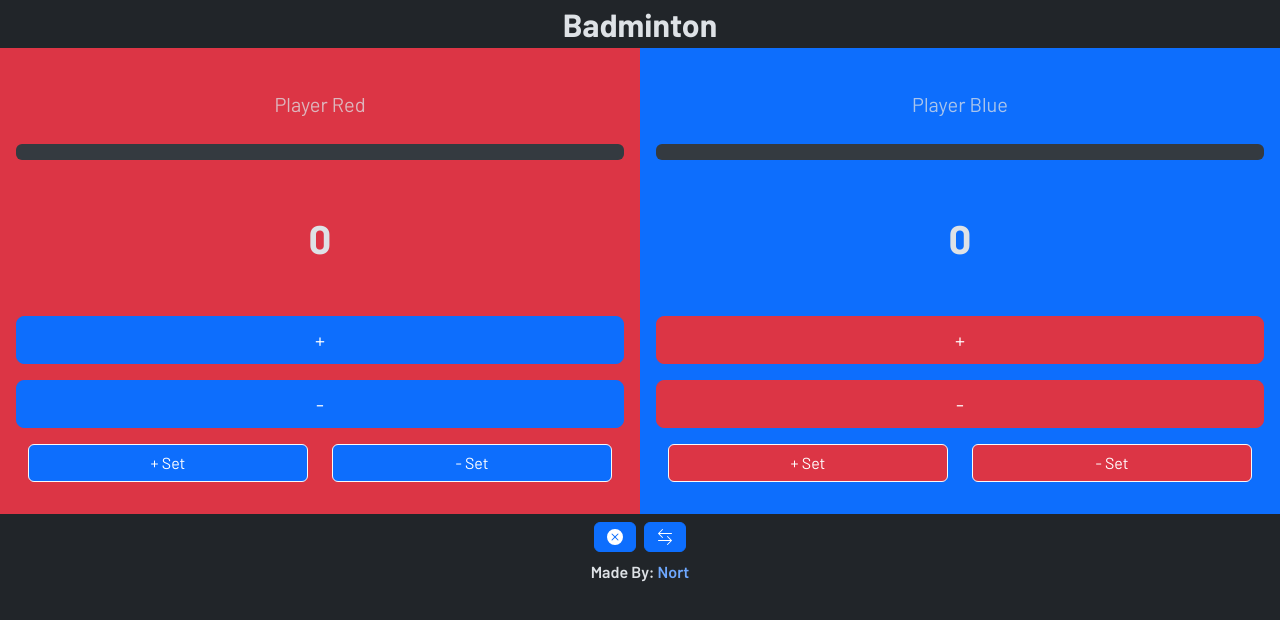
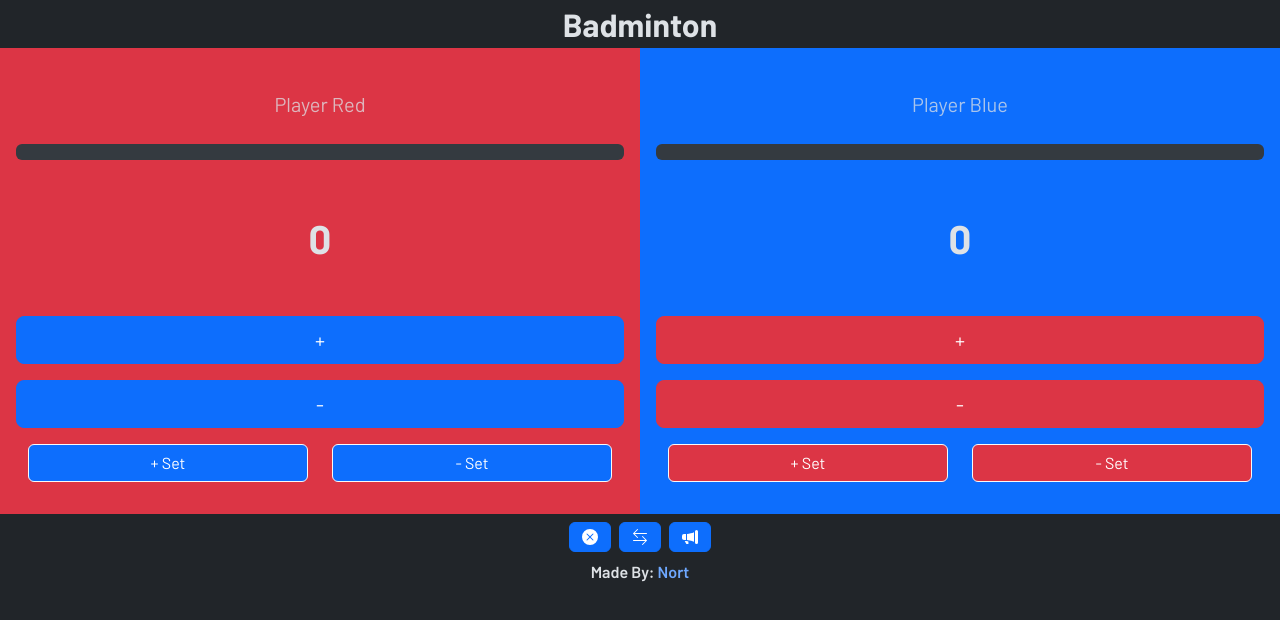
Before and after one commit to Nort1346/Badminton-Match, a React (Create React App) app: page / in a window 1280 px wide. Shown: the top 620 px of the page. Built offline with nearby package versions, Linux system fonts and the light colour scheme; no server answers.

Commit message:
feat speech synthesizer feature

```diff
--- a/src/App.js
+++ b/src/App.js
@@ -6,6 +6,7 @@ import Footer from "./components/Footer";
 import Player from "./classes/Player";
 import WinnerModal from "./components/WinnerModal";
 import Sounds from "./Sounds";
+import HandleSpeak from "./components/functions/handleSpeak.js";
 
 const Colors = {
   Red: "Red",
@@ -112,6 +113,31 @@ function App() {
     }
   };
 
+  const getName = (player) => {
+    return player.name ?? `Player ${player.color}`;
+  };
+
+  const speakScore = () => {
+    let winningName;
+    const scores = [playerOne.points, playerTwo.points];
+    scores.sort((a, b) => b - a);
+    const p1Points = parseInt(playerOne.points);
+    const p2Points = parseInt(playerTwo.points);
+
+    if (p1Points > p2Points) {
+      winningName = getName(playerOne);
+    } else if (p2Points > p1Points) {
+      winningName = getName(playerTwo);
+    } else {
+      return HandleSpeak(
+        `The current score is ${scores[0]} to ${scores[1]}. It's a draw.`
+      );
+    }
+
+    const phrase = `The current score is ${scores[0]} to ${scores[1]} in favor of ${winningName}.`;
+    HandleSpeak(phrase);
+  };
+
   return (
     <>
       <WinnerModal
@@ -171,6 +197,21 @@ function App() {
                     />
                   </svg>
                 </Button>
+                <Button
+                  className="d-flex justify-content-center align-items-center"
+                  onClick={speakScore}
+                >
+                  <svg
+                    xmlns="http://www.w3.org/2000/svg"
+                    width="16"
+                    height="16"
+                    fill="currentColor"
+                    class="bi bi-megaphone-fill"
+                    viewBox="0 0 16 16"
+                  >
+                    <path d="M13 2.5a1.5 1.5 0 0 1 3 0v11a1.5 1.5 0 0 1-3 0zm-1 .724c-2.067.95-4.539 1.481-7 1.656v6.237a25 25 0 0 1 1.088.085c2.053.204 4.038.668 5.912 1.56zm-8 7.841V4.934c-.68.027-1.399.043-2.008.053A2.02 2.02 0 0 0 0 7v2c0 1.106.896 1.996 1.994 2.009l.496.008a64 64 0 0 1 1.51.048m1.39 1.081q.428.032.85.078l.253 1.69a1 1 0 0 1-.983 1.187h-.548a1 1 0 0 1-.916-.599l-1.314-2.48a66 66 0 0 1 1.692.064q.491.026.966.06" />
+                  </svg>
+                </Button>
               </Stack>
             </Col>
           </Row>
--- a/src/classes/Player.js
+++ b/src/classes/Player.js
@@ -30,4 +30,8 @@ export default class Player {
   getInfo() {
     return `${this.name} (${this.color}): ${this.points} points, ${this.sets} sets`;
   }
+
+  getName() {
+    return this.name ?? `Player ${this.color}`;
+  }
 }
--- /dev/null
+++ b/src/components/functions/handleSpeak.js
@@ -0,0 +1,13 @@
+const HandleSpeak = (text) => {
+    if ('speechSynthesis' in window) {
+        const utterance = new SpeechSynthesisUtterance(text);
+        utterance.lang = 'en';
+        utterance.pitch = 1;
+        utterance.rate = 0.9;
+        window.speechSynthesis.speak(utterance);
+    } else {
+        alert('Your browser does not support speech synthesizer.');
+    }
+};
+
+export default HandleSpeak;
```
